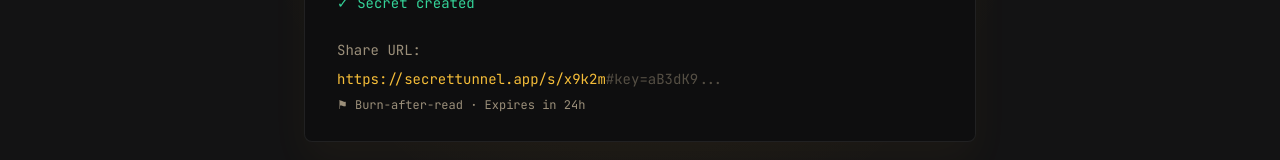
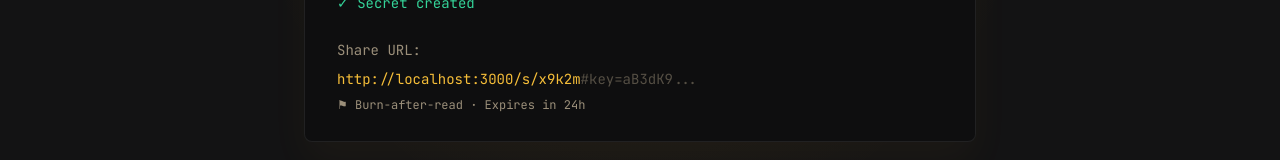
Before and after one commit to devsharmagit/secrettunnel, a Next.js app in the folder apps/web/: page / in a window 1280 px wide. Shown: the part 639-799 px from the top of the page. Built offline with nearby package versions, Linux system fonts and the light colour scheme; no server answers.

Commit message:
chore: landing page fix

```diff
--- a/apps/web/src/components/landing/CLISection.tsx
+++ b/apps/web/src/components/landing/CLISection.tsx
@@ -3,6 +3,11 @@
 import Link from "next/link";
 import { cn } from "@/lib/utils";
 import { useInView } from "@/hooks/useInView";
+
+const LANDING_BASE_URL =
+  process.env.NODE_ENV === "development"
+    ? "http://localhost:3000"
+    : "https://secrettunnel.vercel.app";
 
 function TerminalCard({
   title,
@@ -95,9 +100,7 @@
               <div className="h-3" />
               <div className="text-[#34d399] pl-2">✓ Secret created</div>
               <div className="pl-2">
-                <span className="text-primary">
-                  https://secrettunnel.app/s/x9k2m
-                </span>
+                <span className="text-primary">{`${LANDING_BASE_URL}/s/x9k2m`}</span>
                 <span className="text-outline/50">#key=aB3dK9...</span>
               </div>
               <div className="text-outline text-xs pl-2 mt-1">
@@ -110,9 +113,7 @@
               <div>
                 <span className="text-outline">$</span>
                 <span className="text-primary ml-2">npx secrettnl pull</span>
-                <span className="text-on-surface-variant ml-1">
-                  &quot;https://secrettunnel.app/s/x9k2m#key=aB3dK9...&quot;
-                </span>
+                <span className="text-on-surface-variant ml-1">{`"${LANDING_BASE_URL}/s/x9k2m#key=aB3dK9..."`}</span>
                 <span className="text-on-surface ml-1">--output .env</span>
               </div>
               <div className="h-3" />
--- a/apps/web/src/components/landing/HeroSection.tsx
+++ b/apps/web/src/components/landing/HeroSection.tsx
@@ -3,6 +3,11 @@
 import { useState, useEffect, useRef } from "react";
 import Link from "next/link";
 import { cn } from "@/lib/utils";
+
+const LANDING_BASE_URL =
+  process.env.NODE_ENV === "development"
+    ? "http://localhost:3000"
+    : "https://secrettunnel.vercel.app";
 
 function HeroTerminal() {
   const command = "npx secrettnl push .env --ttl 24h";
@@ -124,9 +129,7 @@
                     <div className="h-3" />
                   ) : line.text === "url" ? (
                     <div className="pl-2">
-                      <span className="text-primary">
-                        https://secrettunnel.app/s/x9k2m
-                      </span>
+                      <span className="text-primary">{`${LANDING_BASE_URL}/s/x9k2m`}</span>
                       <span className="text-outline/50">#key=aB3dK9...</span>
                     </div>
                   ) : (
```
